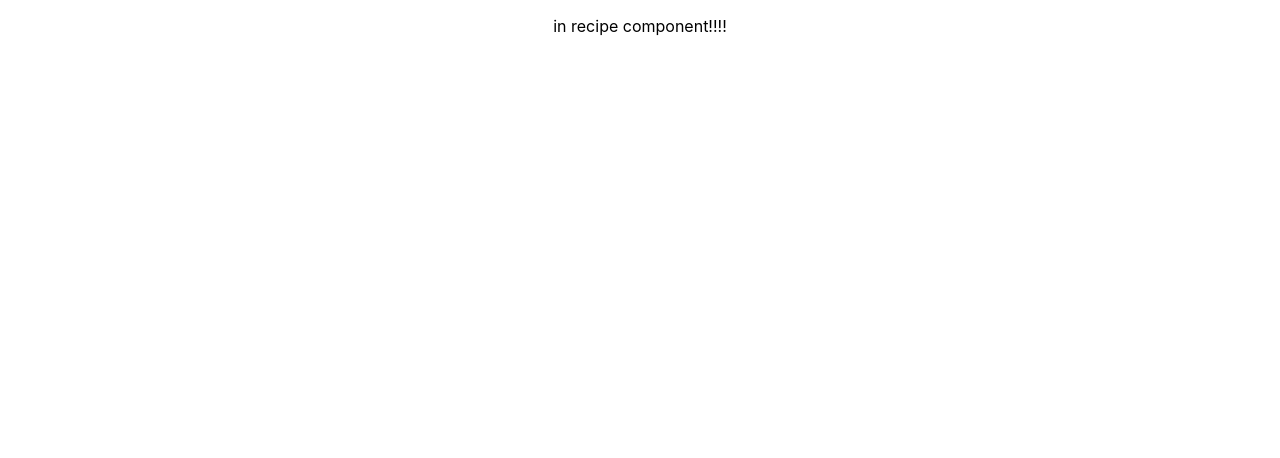
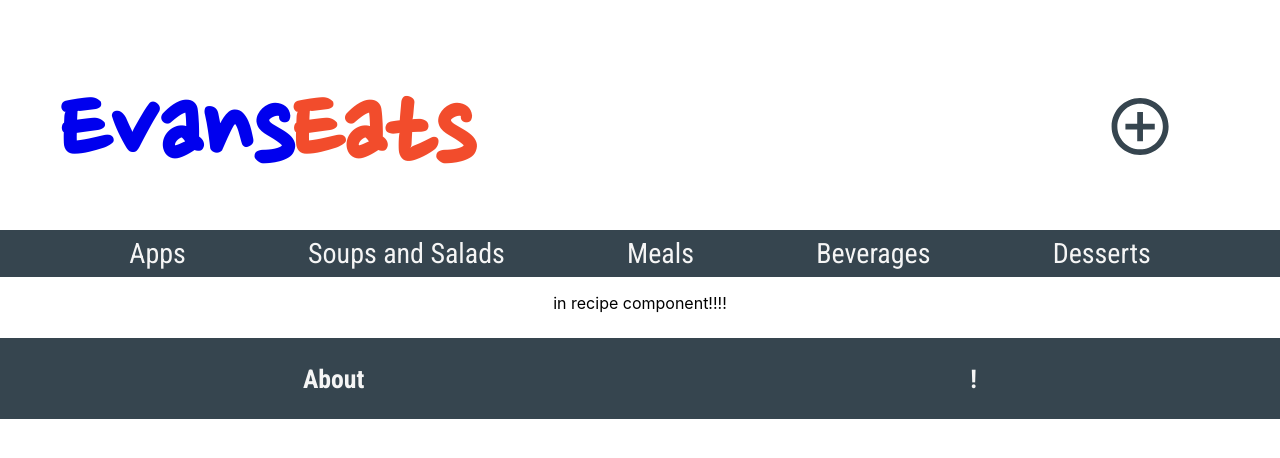
Before and after one commit to jmevans0211/frontend-evans-eats, a React (Create React App) app: page /recipe in a window 1280 px wide. Shown: the top 458 px of the page. Built offline with nearby package versions, Linux system fonts and the light colour scheme.

Commit message:
Make title a link back to the homepage

```diff
--- a/src/Recipe/Recipe.js
+++ b/src/Recipe/Recipe.js
@@ -5,7 +5,11 @@
 export class Recipe extends Component {
   render() {
     return (
-      <p>in recipe component!!!!</p>
+      <div>
+        <Header />
+          <p>in recipe component!!!!</p>
+        <Footer />
+      </div>
     )
   }
 }
--- a/src/containers/Header/Header.js
+++ b/src/containers/Header/Header.js
@@ -1,5 +1,5 @@
 import React, { Component } from 'react';
-import { Link } from 'react-router-dom';
+import { Link, NavLink } from 'react-router-dom';
 import { connect } from 'react-redux';
 import { getRecipesByCategory } from './../../utils/apiCalls/apiCalls';
 import { selectRecipes, clearRecipes } from './../../actions/index';
@@ -41,7 +41,9 @@
     return (
       <div className="header">
         <div className='header__div--title'>
-          <h1>Evans<span>Eats</span></h1>
+          <Link to='/' className='header__div--title-link'>
+            <h1>Evans<span>Eats</span></h1>
+          </Link>
           <h3><IoMdAddCircleOutline /></h3>
         </div>
         <nav>
--- a/src/containers/Header/Header.scss
+++ b/src/containers/Header/Header.scss
@@ -34,9 +34,16 @@
   padding: .25em;
 }
 
+.header__div--title-link {
+  text-decoration: none;
+}
+.header__div--title-link:visited {
+  color: $secondaryShade;
+    }
+
 .routerLink {
+  color: whitesmoke;
   text-decoration: none;
-  color: whitesmoke;
   :hover {
     color: $themeColor;
   }
```
